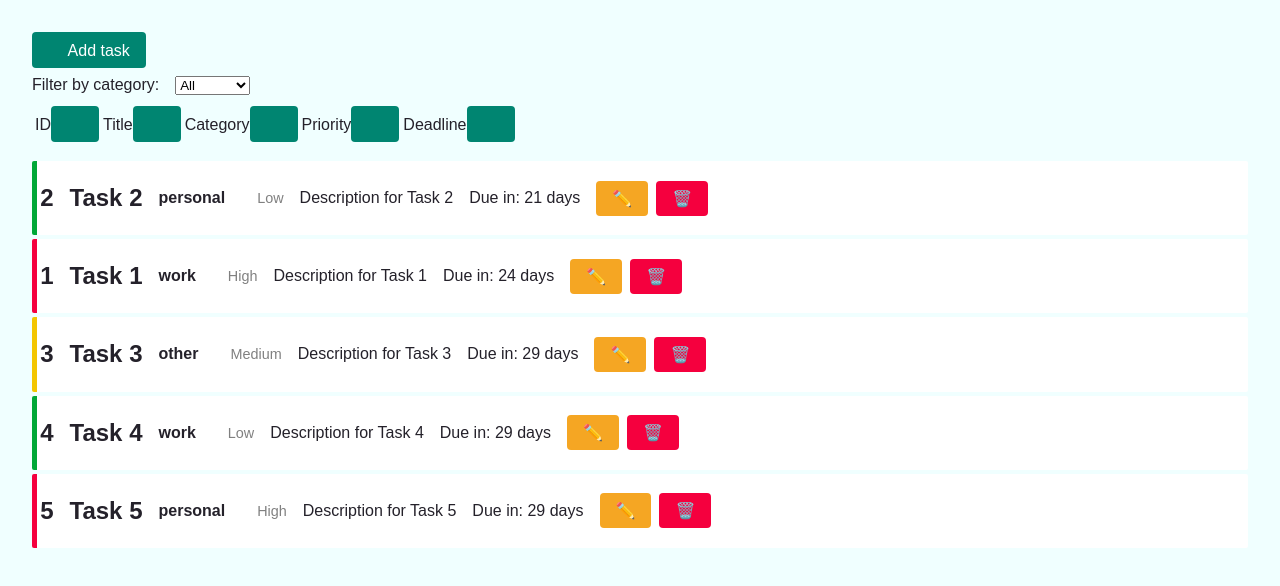
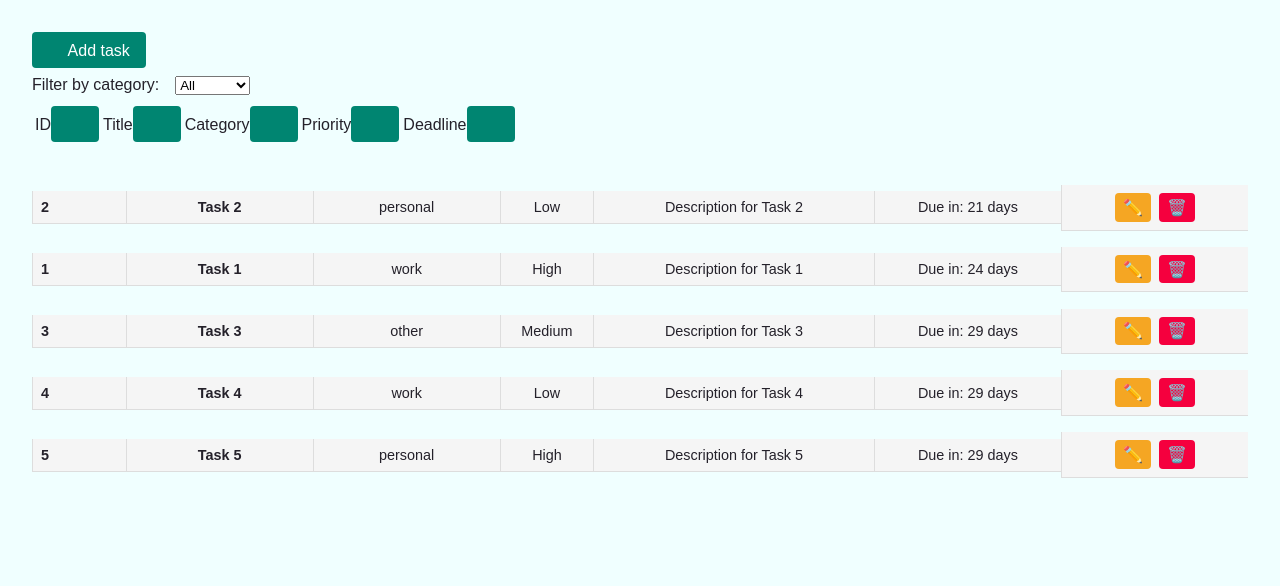
Before and after one commit to synku20777/task-manager, a React (Create React App) app: page / in a window 1280 px wide. Shown: the top 586 px of the page. Built offline with nearby package versions, Linux system fonts and the light colour scheme; some icons are missing; a web font is replaced by a local one.

Commit message:
grid system

```diff
--- a/src/components/TaskCard.tsx
+++ b/src/components/TaskCard.tsx
@@ -29,12 +29,9 @@ const TaskCard: React.FC<Props> = ({ task, onEdit, onDelete }) => (
   >
     <h2>{task.id}</h2>
     <h2>{task.title}</h2>
-    {task.category.map((category, index) => (
-      <div key={index} className="category">
-        <h4>{category} </h4>
-      </div>
-    ))}
-    <br />
+    <div className="category">
+      {task.category.join(", ")}
+    </div>
     <span className="priority">
       {task.priority === 1 ? "High" : task.priority === 2 ? "Medium" : "Low"}
     </span>
@@ -51,4 +48,5 @@ const TaskCard: React.FC<Props> = ({ task, onEdit, onDelete }) => (
   </div>
 );
 
+
 export default TaskCard;
--- a/src/index.css
+++ b/src/index.css
@@ -9,9 +9,7 @@ body {
   background: azure;
 }
 
-
-/* src/index.css */
-
+/* General styles */
 .app {
   font-family: "articulat-cf", sans-serif;
   padding: 2rem 2rem;
@@ -54,47 +52,61 @@ button {
   gap: 0.5rem;
 }
 
+/* Grid system for task list */
 .task-list {
-  padding-top: 1rem;
-  display: flex;
-  flex-direction: column;
-  gap: 0.25rem;
-  flex-wrap: wrap;
-  overflow-y: hidden;
+  padding-top: 2rem;
+  display: grid;
+  grid-template-columns: 1fr 2fr 2fr 1fr 3fr 2fr 2fr;
+  align-items: center;
+  width: 100%;
 }
 
 .task-card {
-  display: flex;
-  flex-direction: row;
+  display: contents;
+}
 
-  gap: 1rem;
-  align-items: center;
-  padding: 0.2rem;
-  border-left: 5px solid;
-  border-radius: 2px;
-  position: relative;
-  background: #ffffff;
+/* Styles for each column */
+.task-card > h2:nth-of-type(1), /* ID */
+.task-card > h2:nth-of-type(2), /* Title */
+.task-card > .category,         /* Category */
+.task-card > .priority,         /* Priority */
+.task-card > p,                 /* Description */
+.task-card > .deadline,         /* Due Date */
+.task-card > .actions {
+  text-align: center;
+  padding: 0.5rem;
+  font-size: 0.9rem;
+  border-bottom: 1px solid #ddd;
+  border-left: 1px solid #ddd;
+  background-color: whitesmoke;
+}
+
+/* Align specific columns */
+.task-card > h2:nth-of-type(1) {
+  text-align: left; /* ID column */
 }
 
 
 
-.task-card h4 {
-  margin: 0;
+/* Actions column */
+.task-card > .actions {
+  display: flex;
+  justify-content: center;
+  gap: 0.5rem;
 }
 
-.priority {
-  font-size: 0.9rem;
-  color: gray;
+.task-card > .actions button {
+  padding: 0.3rem 0.5rem;
+  border-radius: 4px;
+  border: none;
+  cursor: pointer;
 }
 
-.actions {
-  /* position: absolute; */
-  display: flex;
-  gap: 0.5rem;
-  right: 10px;
-  bottom: 10px;
+.task-card > .actions button:hover {
+  opacity: 0.8;
 }
 
+/* Modal and overlay */
 .overlay {
   position: fixed;
   z-index: 1;
```
